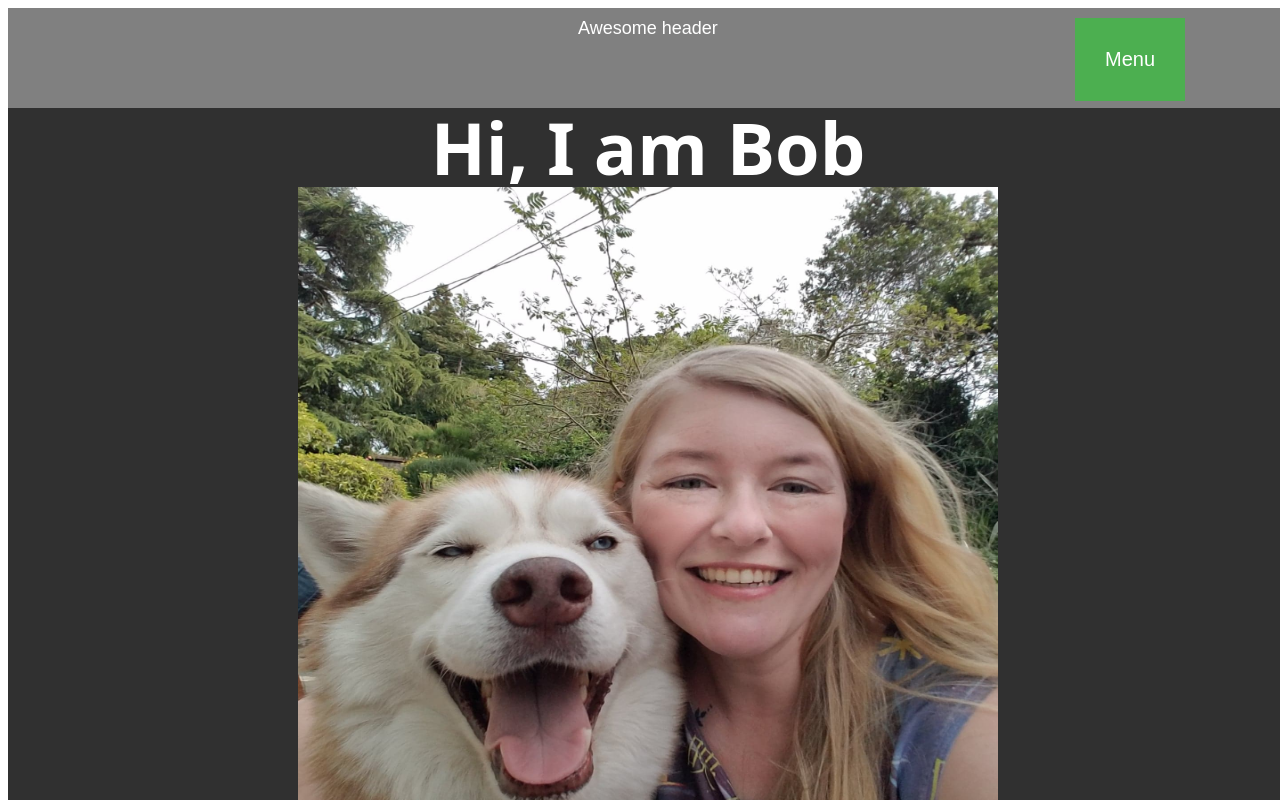
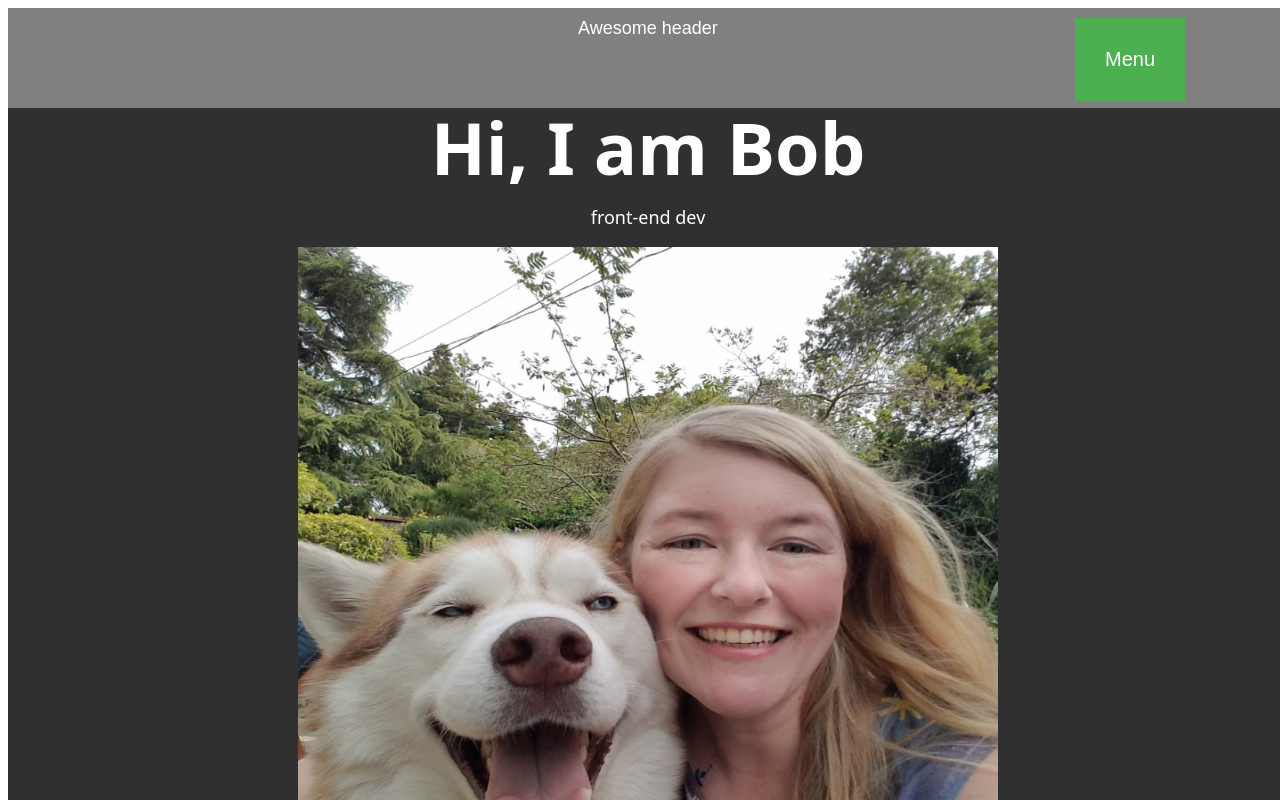
Before and after one commit to EpicRowan/Portfolio-Site, a React (Create React App) app in the folder portfolio_website/: page / in a window 1280 px wide. Shown: the top 800 px of the page. Built offline with nearby package versions, Linux system fonts and the light colour scheme.

Commit message:
Added Intro component and set as subtitle class

```diff
--- a/portfolio_website/src/App.css
+++ b/portfolio_website/src/App.css
@@ -84,6 +84,8 @@ h2 {font-size: var(--fs-h2)}
 h3 {font-size: var(--fs-h3)}
 
 
+
+
 /* css for active class */
 .active
 {
--- a/portfolio_website/src/contents/Home.js
+++ b/portfolio_website/src/contents/Home.js
@@ -1,6 +1,7 @@
 import React, { Component } from 'react';
 import profilepic from '../img/milo_profile.jpg';
 import About from '../contents/About'
+import Intro from '../contents/Intro'
 import Header from '../components/Header'
 
 class Home extends Component {
@@ -10,6 +11,7 @@ class Home extends Component {
 		<div className="home">
 		<Header />
 			<h1> Hi, I am Bob </h1>
+			<Intro />
 		<img src={profilepic} className="profilepic"></img>
 		<About />
 		</div>
--- /dev/null
+++ b/portfolio_website/src/contents/Intro.js
@@ -0,0 +1,12 @@
+import React, { Component } from 'react';
+
+class Intro extends Component {
+	render() {
+		return (
+			<div>
+			<p className="section__subtitle__title--intro"> front-end dev </p>
+			</div>
+		)
+	}
+}
+export default Intro
```
Also changed, not shown: portfolio_website/src/contents/About.js (+16 -7 lines).
